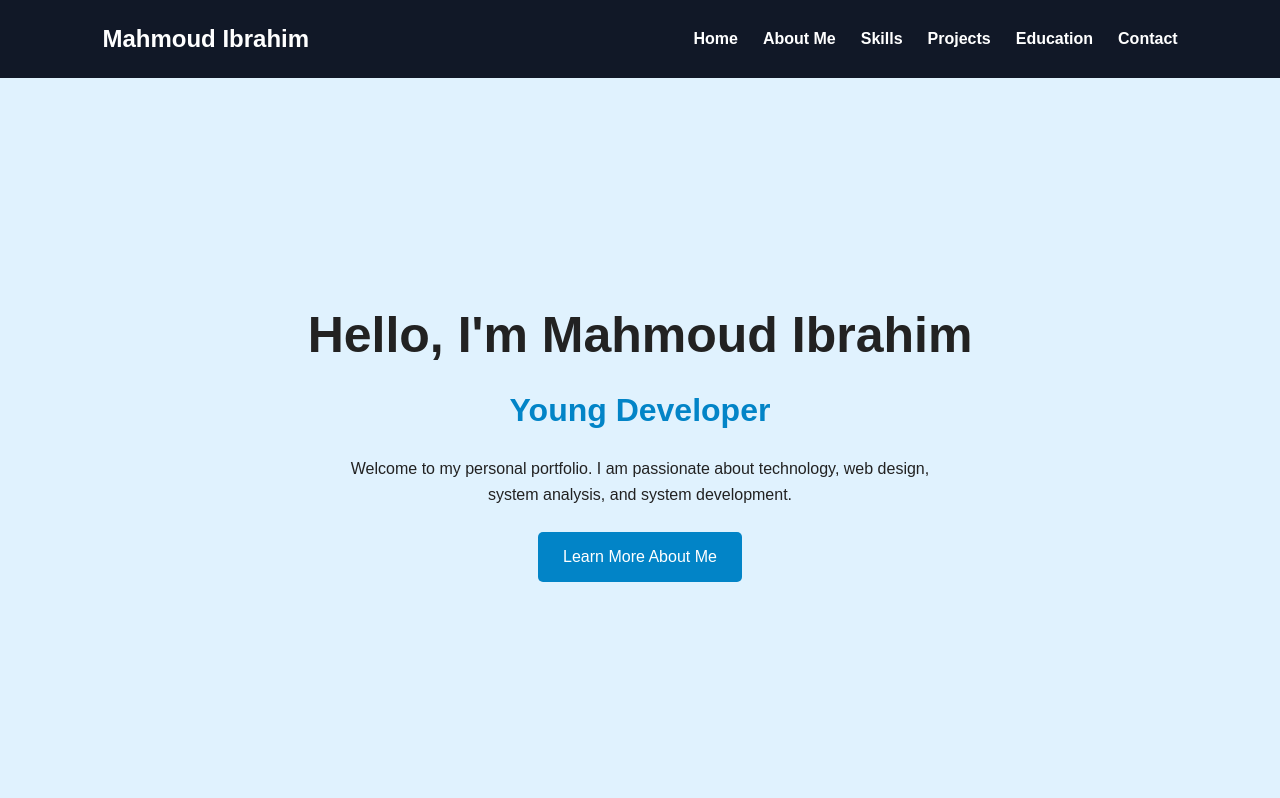
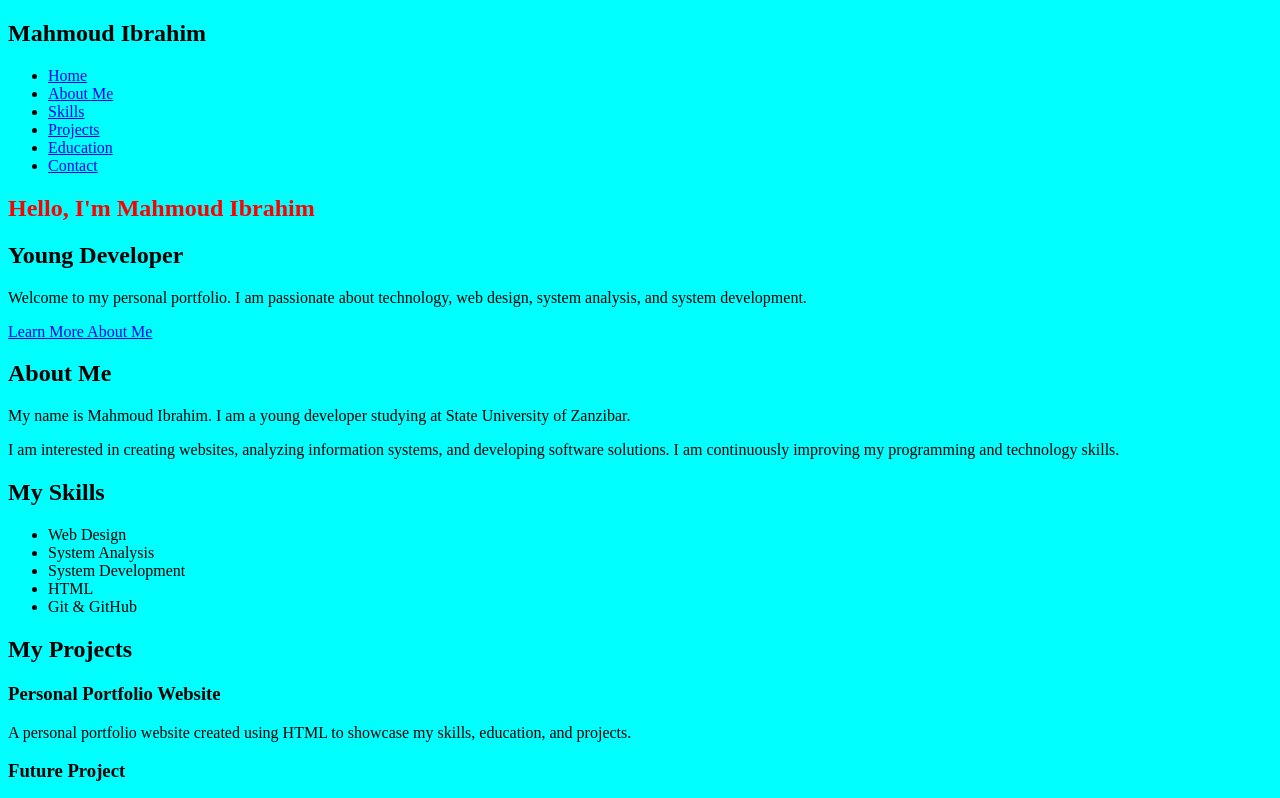
Before and after one commit to mahmoudibu/MY-portfolio, a plain HTML site: page index.html in a window 1280 px wide. Shown: the top 798 px of the page. Drawn offline with Linux system fonts and the light colour scheme.

Commit message:
update portfolio

```diff
--- a/style.css
+++ b/style.css
@@ -1,217 +1,6 @@
-/* General Styling */
-
-* {
-    margin: 0;
-    padding: 0;
-    box-sizing: border-box;
+body{
+    background-color:aqua;
 }
-
-html {
-    scroll-behavior: smooth;
+h1{
+    color:red;
 }
-
-body {
-    font-family: Arial, sans-serif;
-    line-height: 1.6;
-    background-color: #f4f7fb;
-    color: #222;
-}
-
-
-/* Navigation */
-
-header {
-    background-color: #111827;
-    padding: 20px 8%;
-    position: sticky;
-    top: 0;
-    z-index: 1000;
-}
-
-nav {
-    display: flex;
-    justify-content: space-between;
-    align-items: center;
-}
-
-nav h2 {
-    color: white;
-}
-
-nav ul {
-    display: flex;
-    list-style: none;
-    gap: 25px;
-}
-
-nav ul li a {
-    color: white;
-    text-decoration: none;
-    font-weight: bold;
-}
-
-nav ul li a:hover {
-    color: #38bdf8;
-}
-
-
-/* All Sections */
-
-section {
-    padding: 80px 10%;
-    min-height: 50vh;
-}
-
-section h2 {
-    font-size: 32px;
-    margin-bottom: 20px;
-}
-
-
-/* Home */
-
-#home {
-    min-height: 90vh;
-    display: flex;
-    flex-direction: column;
-    justify-content: center;
-    align-items: center;
-    text-align: center;
-    background-color: #e0f2fe;
-}
-
-#home h1 {
-    font-size: 50px;
-    margin-bottom: 10px;
-}
-
-#home h2 {
-    color: #0284c7;
-}
-
-#home p {
-    max-width: 600px;
-    margin-bottom: 25px;
-}
-
-#home a {
-    background-color: #0284c7;
-    color: white;
-    padding: 12px 25px;
-    text-decoration: none;
-    border-radius: 5px;
-}
-
-#home a:hover {
-    background-color: #0369a1;
-}
-
-
-/* About */
-
-#about {
-    background-color: white;
-}
-
-#about p {
-    max-width: 800px;
-    margin-bottom: 15px;
-}
-
-
-/* Skills */
-
-#skills {
-    background-color: #f4f7fb;
-}
-
-#skills ul {
-    list-style: none;
-    display: flex;
-    flex-wrap: wrap;
-    gap: 15px;
-}
-
-#skills li {
-    background-color: #0284c7;
-    color: white;
-    padding: 12px 20px;
-    border-radius: 5px;
-}
-
-
-/* Projects */
-
-#projects {
-    background-color: white;
-}
-
-article {
-    background-color: #f4f7fb;
-    padding: 25px;
-    margin-bottom: 20px;
-    border-radius: 8px;
-    border-left: 5px solid #0284c7;
-}
-
-article h3 {
-    margin-bottom: 10px;
-}
-
-
-/* Education */
-
-#education {
-    background-color: #e0f2fe;
-}
-
-#education h3 {
-    margin-bottom: 10px;
-}
-
-
-/* Contact */
-
-#contact {
-    background-color: white;
-}
-
-#contact a {
-    color: #0284c7;
-    font-weight: bold;
-}
-
-
-/* Footer */
-
-footer {
-    background-color: #111827;
-    color: white;
-    text-align: center;
-    padding: 20px;
-}
-
-
-/* Mobile Responsive Design */
-
-@media (max-width: 768px) {
-
-    nav {
-        flex-direction: column;
-        gap: 15px;
-    }
-
-    nav ul {
-        flex-direction: column;
-        text-align: center;
-        gap: 10px;
-    }
-
-    #home h1 {
-        font-size: 35px;
-    }
-
-    section {
-        padding: 60px 7%;
-    }
-}
```
